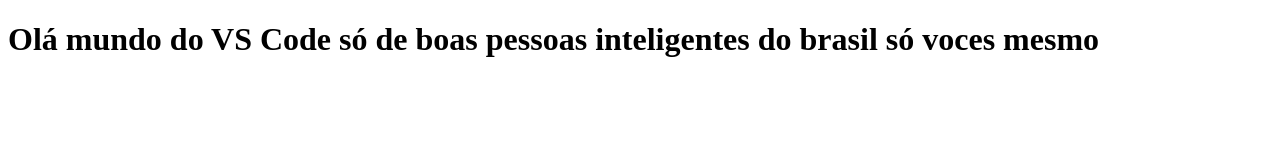
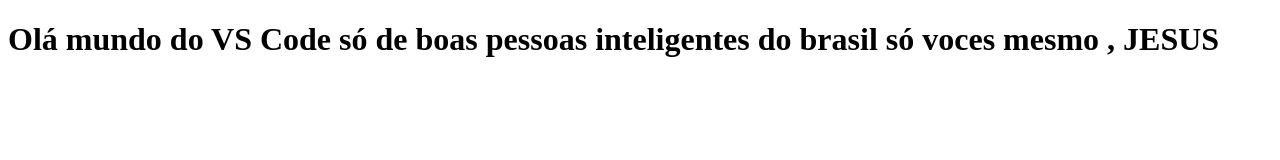
Before and after one commit to ADRIANO-SILVEIRA1984/teste-vscode, a plain HTML site: page index.html in a window 1280 px wide. Drawn offline with Linux system fonts and the light colour scheme.

Commit message:
update adriano

```diff
--- a/index.html
+++ b/index.html
@@ -7,6 +7,6 @@
     <title>Document</title>
 </head>
 <body>
-    <h1>Olá mundo  do VS Code só de boas pessoas inteligentes do brasil só voces mesmo
+    <h1>Olá mundo  do VS Code só de boas pessoas inteligentes do brasil só voces mesmo , JESUS
 </body>
 </html>
```
